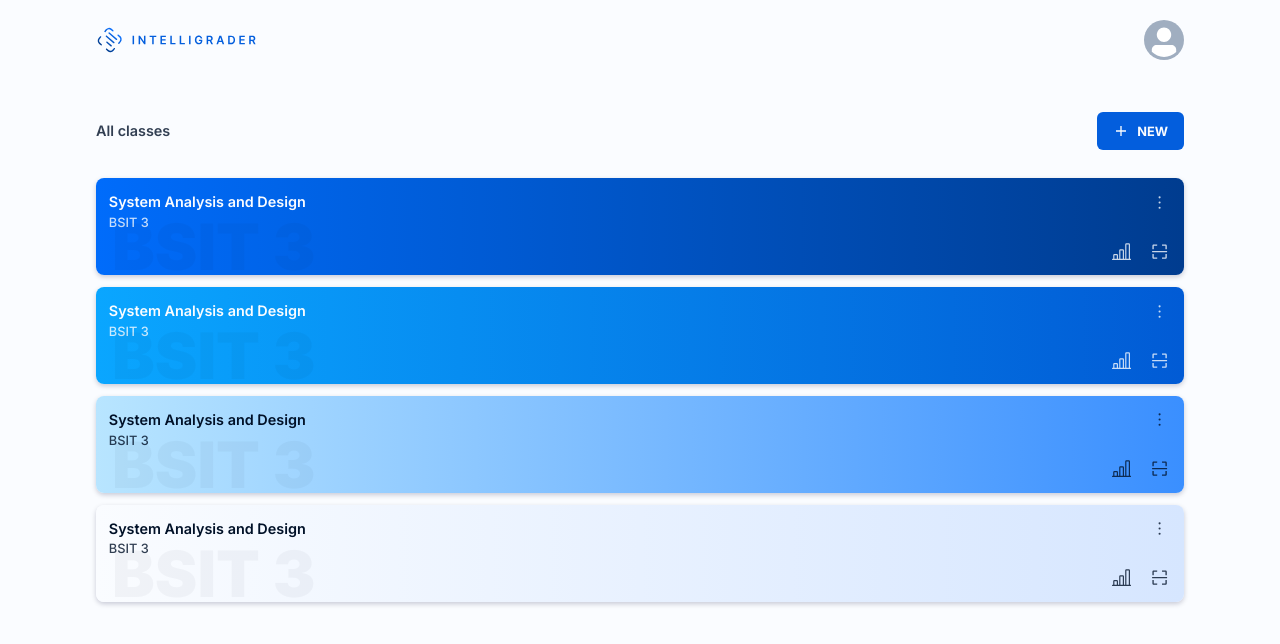
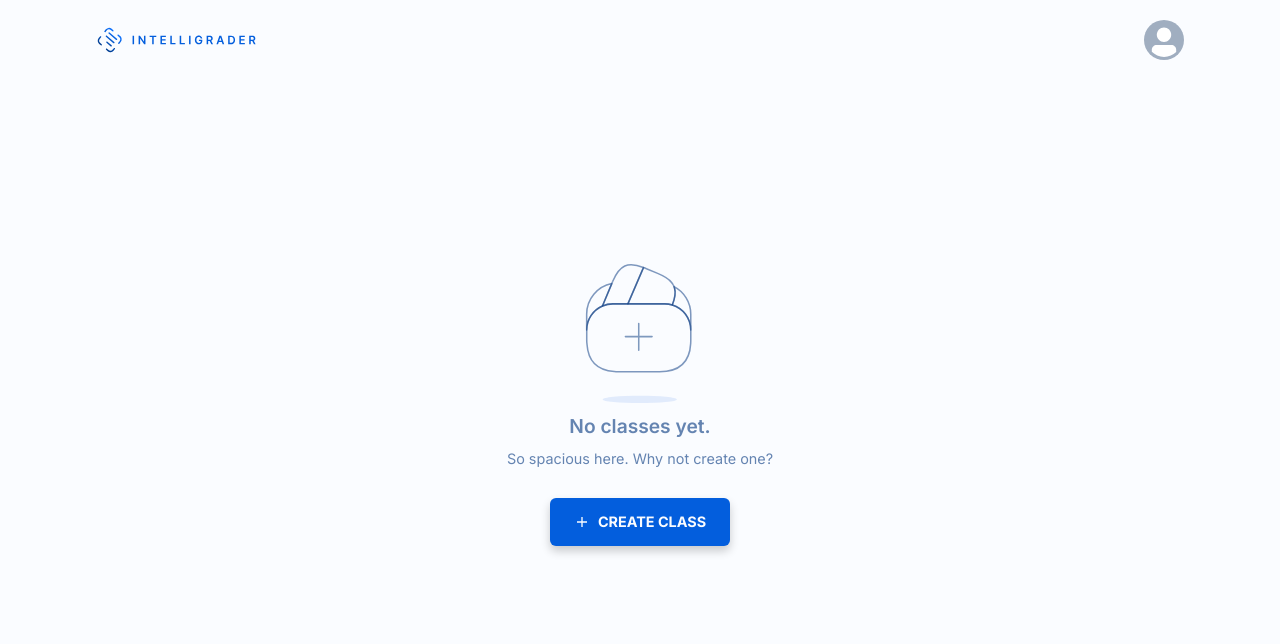
Before and after one commit to J-Zehra/IntelliGrader, a Next.js app: page / in a window 1280 px wide. Shown: the top 644 px of the page. Built offline with nearby package versions, Linux system fonts and the light colour scheme.

Commit message:
added link to create class page

```diff
--- a/app/page.tsx
+++ b/app/page.tsx
@@ -3,10 +3,11 @@
 import { Button, Grid, Stack, Text } from "@chakra-ui/react";
 import Image from "next/image";
 import { IoMdAdd } from "react-icons/io";
+import Link from "next/link";
 import ClassesList from "@/components/classesList";
 
 export default function Home() {
-  const isClassEmpty = true;
+  const isClassEmpty = false;
 
   if (isClassEmpty) return <ClassesList />;
   return (
@@ -35,6 +36,7 @@ export default function Home() {
         >
           So spacious here. Why not create one?
         </Text>
+        <Link href="/create">
           <Button
             mt={5}
             w="fit-content"
@@ -43,6 +45,7 @@ export default function Home() {
           >
             Create Class
           </Button>
+        </Link>
       </Stack>
     </Grid>
   );
--- a/components/classesList.tsx
+++ b/components/classesList.tsx
@@ -1,5 +1,6 @@
 import { Button, Stack, Text } from "@chakra-ui/react";
 import { IoMdAdd } from "react-icons/io";
+import Link from "next/link";
 import { ClassVariant } from "@/utils/types";
 import CustomContainer from "./reusables/customContainer";
 import Class from "./class";
@@ -12,6 +13,7 @@ export default function ClassesList() {
           <Text fontSize=".9rem" fontWeight="semibold" opacity=".8">
             All classes
           </Text>
+          <Link href="/create">
             <Button
               w="fit-content"
               leftIcon={<IoMdAdd style={{ fontSize: "1rem" }} />}
@@ -22,6 +24,7 @@ export default function ClassesList() {
             >
               New
             </Button>
+          </Link>
         </Stack>
         <Stack mt={5} spacing={3}>
           {[
```
Lines whose indentation alone changed are shown as unchanged.
